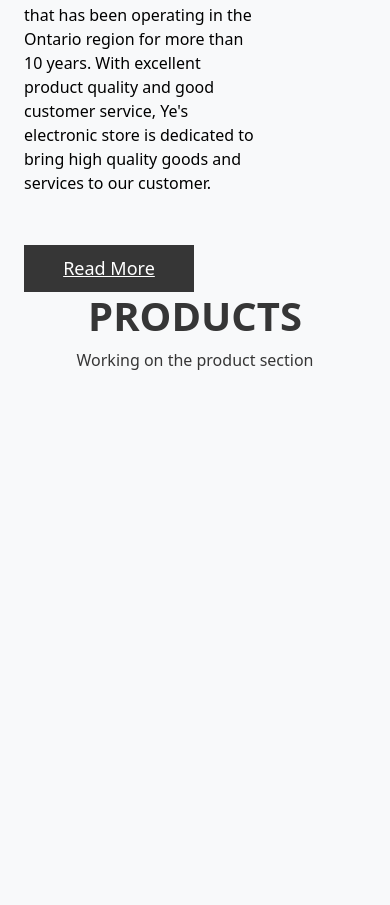
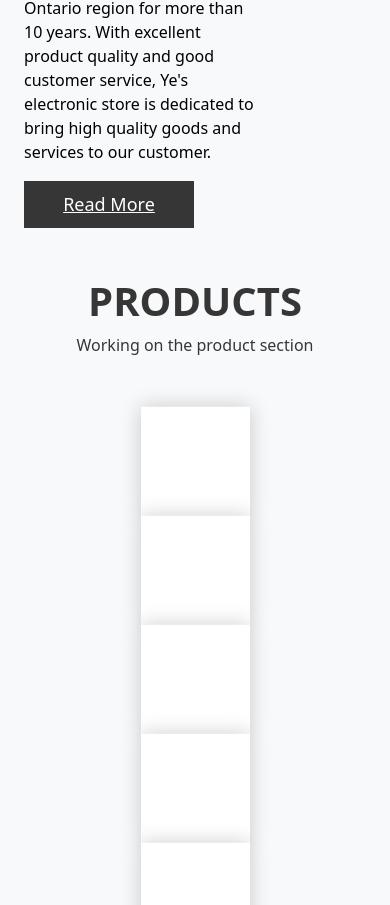
Before and after one commit to karlosye/React-typescript-ecommerce, a React (Vite) app: page / in a window 390 px wide. Shown: the part 1499-2404 px from the top of the page. Before the commit the page ends 2011 px from the top, so only its background shows below. Built offline with nearby package versions, Linux system fonts and the light colour scheme.

Commit message:
Added products section

```diff
--- a/index.html
+++ b/index.html
@@ -4,6 +4,7 @@
     <meta charset="UTF-8" />
     <link rel="icon" type="image/svg+xml" href="/vite.svg" />
     <meta name="viewport" content="width=device-width, initial-scale=1.0" />
+    <script src="https://ajax.googleapis.com/ajax/libs/jquery/3.6.1/jquery.min.js"></script>
     <title>E-commerce</title>
   </head>
   <body class="bg-light">
--- a/src/components/ItemsShowcase.css
+++ b/src/components/ItemsShowcase.css
@@ -4,6 +4,8 @@
     width: 100%;
     float: left;
     padding-bottom: 90px;
+    margin-top: 6rem;
+    clear: both;
 }
 
 .product_taital {
@@ -26,123 +28,99 @@
     padding-bottom: 50px;
 }
 
-.stretch-card>.card {
-    width: 100%;
-    min-width: 100%
+/* Product gallery section */
+
+.product-gallery {
+    position: absolute;
+    /* transform: translateX(100%); */
+    left:50%;
+    transform: translateX(-50%);
+    width: 327px;
 }
 
-.flex {
-    -webkit-box-flex: 1;
-    -ms-flex: 1 1 auto;
-    flex: 1 1 auto
+.pic-container {
+    float: left;
 }
 
-@media (max-width:991.98px) {
-    .padding {
-        padding: 1.5rem
-    }
+.parent {
+    position: relative;
+    width: 109px;
+    height: 109px;
+    margin: 0 auto;
 }
 
-@media (max-width:767.98px) {
-    .padding {
-        padding: 1rem
-    }
+.wrapper {
+    width: 109px;
+    height: 109px;
+    cursor: pointer;
+    position: absolute;
+    overflow: hidden;
+    left: 50%;
+    top: 50%;
+    transform: translate(-50%, -50%);
+    transition-timing-function: cubic-bezier(0.4, 0.0, 0.2, 1);
+    transition: transform 375ms, width 275ms 100ms, height 375ms;
+    box-shadow: 0 0 20px rgba(0, 0, 0, 0.2);
+}
+.wrapper.open {
+    width: 330px;
+    height: 330px;
+    transition: transform 375ms, width 375ms, height 275ms 100ms;
 }
 
-.padding {
-    padding: 3rem
+.wrapper div.content {
+    position: absolute;
+    margin: auto;
+    left: -9999px;
+    right: -9999px;
+    transform-origin: top;
+    width: 330px;
+    transform: scale(0.62);
+    height: 330px;
+    border-radius: 3px;
+    background: #fff;
+    overflow: hidden;
+    transition: transform 375ms cubic-bezier(0.4, 0.0, 0.2, 1);
 }
 
-.card {
-    position: relative;
-    display: -ms-flexbox;
-    display: flex;
-    -ms-flex-direction: column;
-    flex-direction: column;
-    min-width: 0;
-    word-wrap: break-word;
-    background-color: transparent;
-    border: 0px
+.wrapper.open .content {
+    transform: scale(1);
 }
 
-.image_main {
-    width: 100%;
-    height: 350px;
-    padding: 25px 55px;
-    background-color: #fff;
-    border: 1px solid #000;
-    display: flex;
-    justify-content: center;
-    align-items: center;
+.wrapper .img {
+    height: 180px;
+    background-size: cover;
+    background-position: center;
 }
 
-.image_main:hover {
-    transform: scale(1.1);
-    background-color: #f75261;
-    border: 0px;
+/* .thumb-1 .img {
+    background-image: url(http://i.imgur.com/UGQA9bu.jpg);
 }
 
-.owl-carousel .owl-item .image_main img {
-    display: block;
-    width: 100px;
-    height: auto;
+.thumb-2 .img {
+    background-image: url(https://timesjourneys.files.wordpress.com/2015/11/day9-iran-shirkuh-timesjourneys2.jpg?w=1200&h=550&crop=1);
 }
 
-.price_text {
-    width: 100%;
-    text-align: center;
-    font-size: 20px;
-    color: #363636;
-    font-weight: bold;
-    padding-top: 20px;
+.thumb-3 .img {
+    background-image: url(http://cdn-image.travelandleisure.com/sites/default/files/styles/tnl_redesign_article_landing_page/public/1453920892/DUBAI-554088081-ABOVE0116.jpg?itok=dcoZnCrc);
+} */
+
+.text {
+    padding: 30px;
 }
 
-.product_section.layout_padding .owl-carousel .owl-nav button.owl-next,
-.product_section.layout_padding .owl-carousel .owl-nav button.owl-prev {
-    border-radius: 100px;
-    margin: 0 10px;
-    width: 45px;
-    height: 45px;
-    color: #f0390f;
-    border: 2px solid #f0390f;
+.text .line {
+    height: 13px;
+    background: #999;
+    opacity: 0.7;
+    margin-top: 20px;
 }
 
-.owl-carousel .owl-nav button.owl-next,
-.owl-carousel .owl-nav button.owl-prev {
-    display: flex;
-    font-size: 23px;
-    justify-content: center;
-    align-items: center;
-    text-align: center;
-    padding: 0px;
-    background-image: url(../images/angle-left.png);
-    background-size: 12px;
-    background-position: center;
-    background-repeat: no-repeat;
-    width: 12px;
-    display: flex;
-    padding: 0px;
-    margin-left: 13px;
-    position: absolute;
-    top: 50%;
-    transform: translateY(-50%);
+.title {
+    width: 80%;
 }
 
-.owl-carousel .owl-nav button.owl-next {
-    right: -90px;
-    top: 170px;
+.subtitle {
+    width: 60%;
 }
-
-.owl-carousel .owl-nav button.owl-prev {
-    left: -90px;
-    top: 170px;
-}
-
-.owl-carousel .owl-nav button.owl-next {
-    background-image: url(../images/angle-right.png);
-}
-
-.owl-carousel .owl-nav button.owl-next span,
-.owl-carousel .owl-nav button.owl-prev span {
-    display: none;
-}
+/* Product gallery section ends */
--- a/src/components/ItemsShowcase.tsx
+++ b/src/components/ItemsShowcase.tsx
@@ -1,4 +1,6 @@
 import "./ItemsShowcase.css";
+
+import dummy_item_gallery from "../data/items-gallery.json";
 
 const ItemsShowcase = () => {
   return (
@@ -11,9 +13,25 @@ const ItemsShowcase = () => {
               <p className="product_text">Working on the product section</p>
             </div>
           </div>
-          <div className="row">
-            <div className="col-md-12">
-              <div className="owl-carousel owl-theme owl-loaded owl-drag"></div>
+          <div className="product-gallery">
+            <div className="row">
+              {dummy_item_gallery.map((item) => {
+                return (
+                  <div className="pic-container" key={item.id}>
+                    <div className="parent">
+                      <div className={`wrapper thumb-${item.id}`}>
+                        <div className="content">
+                          <div className="img">dsfd</div>
+                          <div className="text">
+                            <div className="line title"></div>
+                            <div className="line subtitle"></div>
+                          </div>
+                        </div>
+                      </div>
+                    </div>
+                  </div>
+                );
+              })}
             </div>
           </div>
         </div>
--- a/src/components/StoreIntro.css
+++ b/src/components/StoreIntro.css
@@ -21,7 +21,7 @@
 .border {
     width: 2px;
     background-color: #000;
-    height: 80px;
+    height: 10%;
     margin-left: 13px;
 }
 
@@ -36,7 +36,7 @@
 .read_bt_1 {
     width: 170px;
     float: left;
-    margin-top: 50px;
+    margin-top: 5%;
 }
 
 .read_bt_1 a {
--- /dev/null
+++ b/src/data/items-gallery.json
@@ -0,0 +1,32 @@
+[
+    {
+        "id": 1,
+        "name": "Cell Phones",
+        "imgUrl": "https://encrypted-tbn0.gstatic.com/images?q=tbn:ANd9GcTWe8CyyzR88x6gAL397tz92HJU7DYU4bu0sQEoj_Me&s"
+    },
+    {
+        "id": 2,
+        "name": "Laptop",
+        "imgUrl": "https://images.unsplash.com/photo-1587831990711-23ca6441447b?ixlib=rb-4.0.3&ixid=MnwxMjA3fDB8MHxzZWFyY2h8Mnx8ZGVza3RvcCUyMGNvbXB1dGVyfGVufDB8fDB8fA%3D%3D&w=1000&q=80"
+    },
+    {
+        "id": 3,
+        "name": "PC Accessories",
+        "imgUrl": "https://upload.wikimedia.org/wikipedia/commons/thumb/8/8a/Banana-Single.jpg/2324px-Banana-Single.jpg"
+    },
+    {
+        "id": 4,
+        "name": "Headphones",
+        "imgUrl": "https://mms-images.out.customink.com/mms/images/catalog/styles/125000/catalog_detail_image_medium.jpg?digest=1673536894"
+    },
+    {
+        "id": 5,
+        "name": "Gaming Console",
+        "imgUrl": "https://mms-images.out.customink.com/mms/images/catalog/styles/125000/catalog_detail_image_medium.jpg?digest=1673536894"
+    },
+    {
+        "id": 6,
+        "name": "Built Desktop",
+        "imgUrl": "https://mms-images.out.customink.com/mms/images/catalog/styles/125000/catalog_detail_image_medium.jpg?digest=1673536894"
+    }
+]
```
